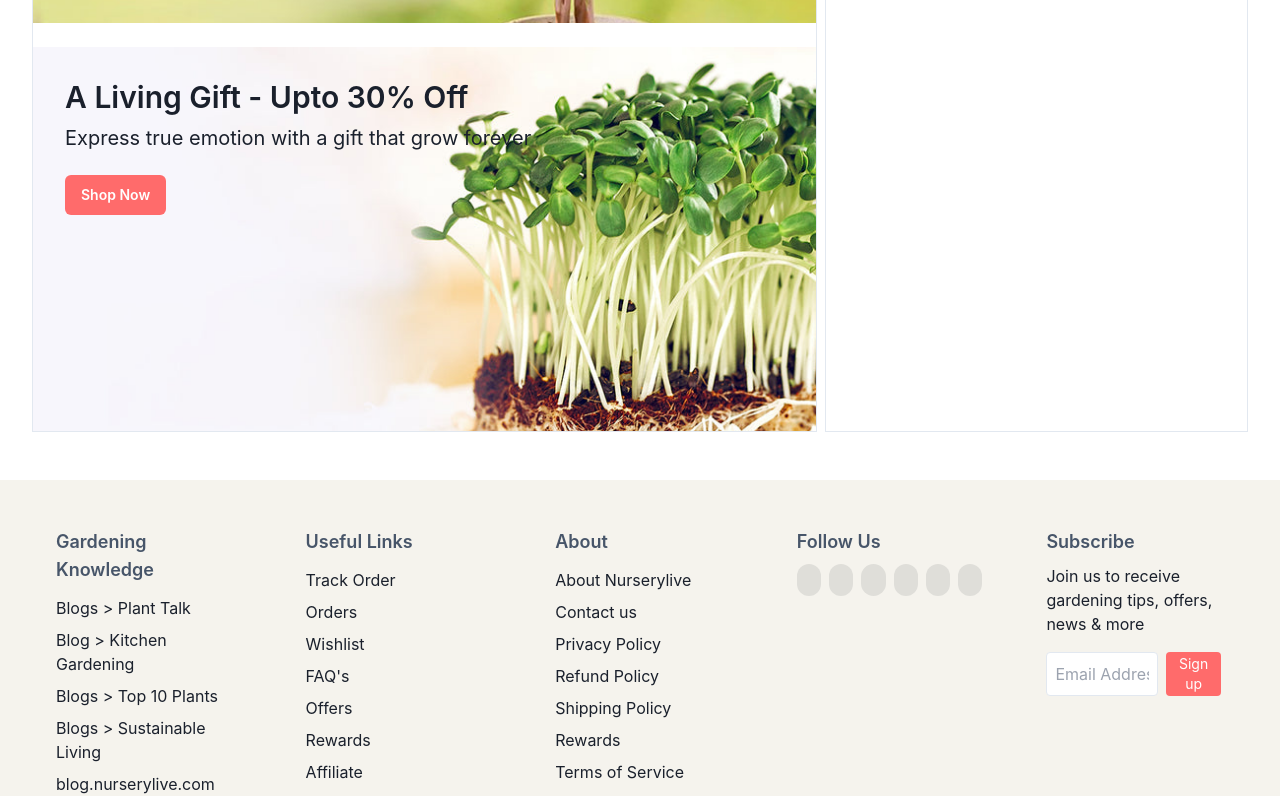
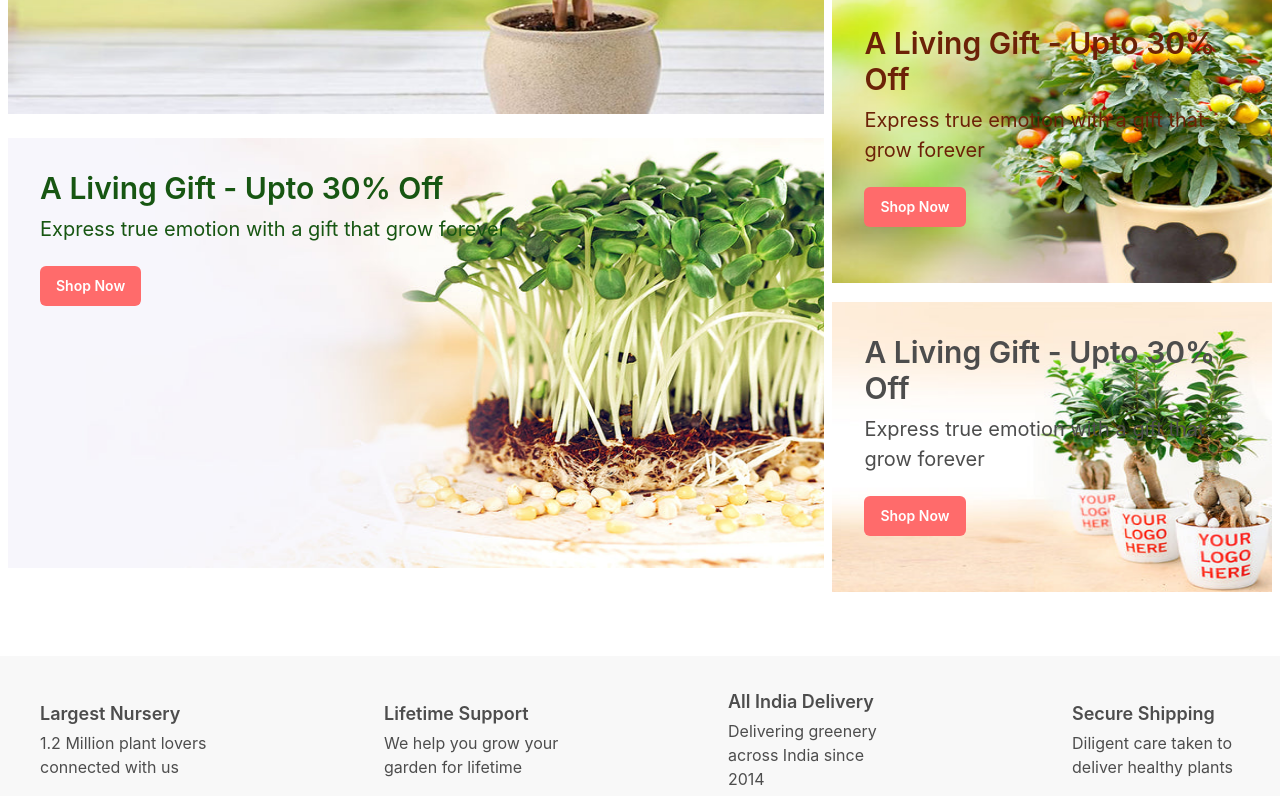
Before and after one commit to vikaspatidardevlpr/nursery-live, a Next.js app: page / in a window 1280 px wide. Shown: the part 3000-3796 px from the top of the page. Built offline with nearby package versions, Linux system fonts and the light colour scheme.

Commit message:
popular component designed

```diff
--- a/components/home/imported-winter/index.jsx
+++ b/components/home/imported-winter/index.jsx
@@ -30,9 +30,10 @@ const data = [
 ]
 const ImportedWinter = () => {
     return (
-        <section className="pb-8">
+       <div className="flex justify-center">
+         <div className="container py-8 lg:pt-0">
             <h1 className="text-[20px] font-semibold text-center">Imported Winter Flower Bulbs</h1>
-            <div className="flex mt-4 justify-around flex-wrap">
+            <div className="flex mt-4 justify-around flex-wrap px-2 lg:px-0">
                 {
                     data.map((item, index) => <div key={index} className="py-4 cursor-pointer">
                         <Image src={item.image} width={175} height={100} className="rounded-full" />
@@ -51,7 +52,8 @@ const ImportedWinter = () => {
                     View More
                 </Button>
             </div>
-        </section>
+        </div>
+       </div>
     )
 }
 
--- a/components/home/popular/index.jsx
+++ b/components/home/popular/index.jsx
@@ -1,18 +1,73 @@
 import Image from "next/image";
-import {
-    Button,
-} from "@chakra-ui/react";
-const Popular = ()=>{
+import { Button } from "@chakra-ui/react";
+
+const data = [
+  {
+    image: "images/p-1.jpg",
+    title: "A Living Gift - Upto 30% Off",
+    subTitle: "Express true emotion with a gift that grow forever",
+    color: "#8F3828",
+    primary: true,
+  },
+  {
+    image: "images/p-2.jpg",
+    title: "A Living Gift - Upto 30% Off",
+    subTitle: "Express true emotion with a gift that grow forever",
+    color: "#175612",
+    primary: true,
+  },
+  {
+    image: "images/p-3.jpg",
+    title: "A Living Gift - Upto 30% Off",
+    subTitle: "Express true emotion with a gift that grow forever",
+    color: "#13510E",
+    primary: false,
+  },
+  {
+    image: "images/p-4.jpg",
+    title: "A Living Gift - Upto 30% Off",
+    subTitle: "Express true emotion with a gift that grow forever",
+    color: "#6C2207",
+    primary: false,
+  },
+  {
+    image: "images/p-5.jpg",
+    title: "A Living Gift - Upto 30% Off",
+    subTitle: "Express true emotion with a gift that grow forever",
+    color: "#4D4D4D",
+    primary: false,
+  },
+];
+const Popular = () => {
   return (
     <>
       <div className="flex justify-center">
         <div className="container">
-            <h1 className="text-[20px] text-center py-8 font-semibold">Popular</h1>
-        <div className="flex gap-2 px-8">
-            <div className="w-[65%]  border">
-              <div className=" h-96 p-8 bg-slate-500 bg-cover mb-6" style={{backgroundImage:"url('images/p-1.jpg')"}}>
-                <h1 className="text-3xl font-semibold">A Living Gift - Upto 30% Off</h1>
-                <p className="text-[20px] py-2">Express true emotion with a gift that grow forever</p>
+          <h1 className="text-[20px] text-center py-8 font-semibold">
+            Popular
+          </h1>
+          <div className="flex lg:flex-row flex-col gap-2 px-2">
+            <div className="lg:w-[65%]">
+              {data.map(
+                (item, index) =>
+                  item.primary && (
+                    <div
+                      key={index}
+                      className="md:h-[430px] cursor-pointer p-8 bg-[length:100%_100%] mb-6"
+                      style={{ backgroundImage: `url('${item.image}')` }}
+                    >
+                      <h1
+                        className={`text-3xl font-semibold`}
+                        style={{ color: item.color }}
+                      >
+                        {item.title}
+                      </h1>
+                      <p
+                        className={`text-[20px] py-2`}
+                        style={{ color: item.color }}
+                      >
+                        {item.subTitle}
+                      </p>
                       <Button
                         variant="solid"
                         fontSize="sm"
@@ -21,16 +76,37 @@ const Popular = ()=>{
                         bg="#FF6B6B"
                         mt="14px"
                         _hover={{
-                        backgroundColor:"#FF6B6B",
-                        boxShadow:"0px 1px 5px 1px #aaa"
+                          backgroundColor: "#FF6B6B",
+                          boxShadow: "0px 1px 5px 1px #aaa",
                         }}
                       >
                         Shop Now
                       </Button>
                     </div>
-              <div className=" h-96 p-8 bg-slate-500 bg-cover" style={{backgroundImage:"url('images/p-2.jpg')"}}>
-                <h1 className="text-3xl font-semibold">A Living Gift - Upto 30% Off</h1>
-                <p className="text-[20px] py-2">Express true emotion with a gift that grow forever</p>
+                  )
+              )}
+            </div>
+            <div className="lg:w-[35%] flex flex-col justify-between">
+              {data.map(
+                (item, index) =>
+                  !item.primary && (
+                    <div
+                      key={index}
+                      className="lg:h-[290px] md:h-[430px] cursor-pointer p-8 bg-[length:100%_100%] mb-6 lg:mb-0"
+                      style={{ backgroundImage: `url('${item.image}')` }}
+                    >
+                      <h1
+                        className={`text-3xl font-semibold`}
+                        style={{ color: item.color }}
+                      >
+                        {item.title}
+                      </h1>
+                      <p
+                        className={`text-[20px] py-2`}
+                        style={{ color: item.color }}
+                      >
+                        {item.subTitle}
+                      </p>
                       <Button
                         variant="solid"
                         fontSize="sm"
@@ -39,24 +115,77 @@ const Popular = ()=>{
                         bg="#FF6B6B"
                         mt="14px"
                         _hover={{
-                        backgroundColor:"#FF6B6B",
-                        boxShadow:"0px 1px 5px 1px #aaa"
+                          backgroundColor: "#FF6B6B",
+                          boxShadow: "0px 1px 5px 1px #aaa",
                         }}
                       >
                         Shop Now
                       </Button>
                     </div>
+                  )
+              )}
+            </div>
+          </div>
+          {/* ######### categry show######### */}
+          <div className="p-8 bg-[#F8F8F8] mt-16 flex flex-col lg:flex-row items-center gap-16 lg:gap-0  justify-between">
 
+            <div className="flex gap-2 items-start">
+              <i class="bx bx-mobile-alt text-[#4D4D4D] text-6xl"></i>
+              <div className="w-44">
+                <h1 className="text-[#4D4D4D] font-semibold text-[18px] pb-1">
+                  Largest Nursery
+                </h1>
+                <p className="text-[#4D4D4D]">
+                  1.2 Million plant lovers connected with us
+                </p>
               </div>
-            <div className="w-[35%] border"></div>
+            </div>
+
+            <div className="flex gap-2 items-start">
+            <i class='bx bx-group text-[#4D4D4D] text-6xl' ></i>
+              <div className="w-44">
+                <h1 className="text-[#4D4D4D] font-semibold text-[18px] pb-1">
+                Lifetime Support
+                </h1>
+                <p className="text-[#4D4D4D]">
+                We help you grow your garden for lifetime
+                </p>
+              </div>
+            </div>
+
+
+            <div className="flex gap-2 items-start">
+              <i class="bx bx-building-house text-[#4D4D4D] text-6xl"></i>
+              <div className="w-44">
+                <h1 className="text-[#4D4D4D] font-semibold text-[18px] pb-1">
+                All India Delivery
+                </h1>
+                <p className="text-[#4D4D4D]">
+                Delivering greenery across India since 2014
+                </p>
+              </div>
+            </div>
+
+
+            <div className="flex gap-2 items-start">
+            <i class='bx bxs-truck bx-flip-horizontal text-[#4D4D4D] text-6xl' ></i>
+              <div className="w-44">
+                <h1 className="text-[#4D4D4D] font-semibold text-[18px] pb-1">
+                Secure Shipping
+                </h1>
+                <p className="text-[#4D4D4D]">
+                 Diligent care taken to deliver healthy  plants
+                </p>
+              </div>
+            </div>
+
+
+
 
           </div>
         </div>
-
       </div>
-
     </>
-    )
-
-}
+  );
+};
 export default Popular;
--- a/components/home/swiper-cards/index.jsx
+++ b/components/home/swiper-cards/index.jsx
@@ -145,7 +145,7 @@ const SwiperCards = () => {
         spaceBetween={10}
       >
        {
-        cardData.map((item,index)=><SwiperSlide style={{minHeight:"450px",padding:"5px"}} key={index}>
+        cardData.map((item,index)=><SwiperSlide style={{minHeight:"500px",padding:"5px"}} key={index}>
            <Cards data={item}></Cards>
         </SwiperSlide>)
        }
```
Lines whose indentation alone changed are shown as unchanged.
